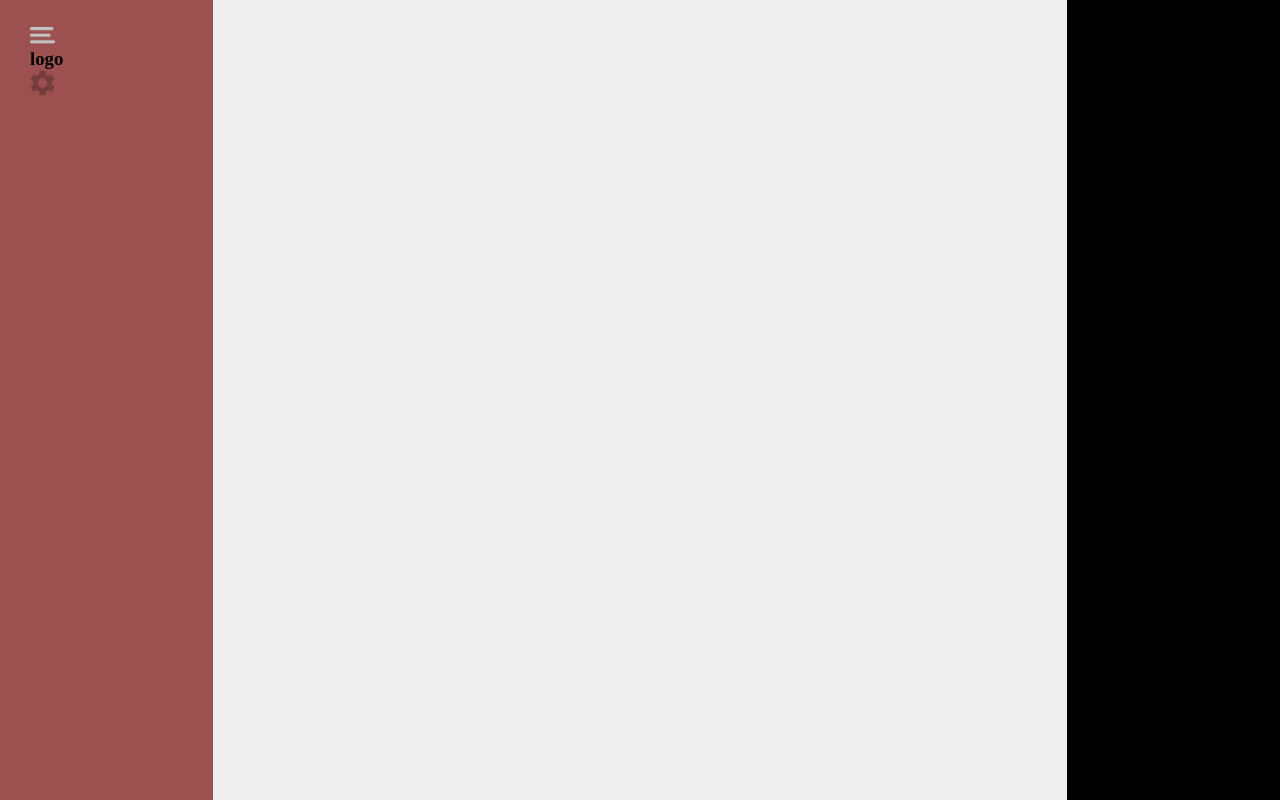
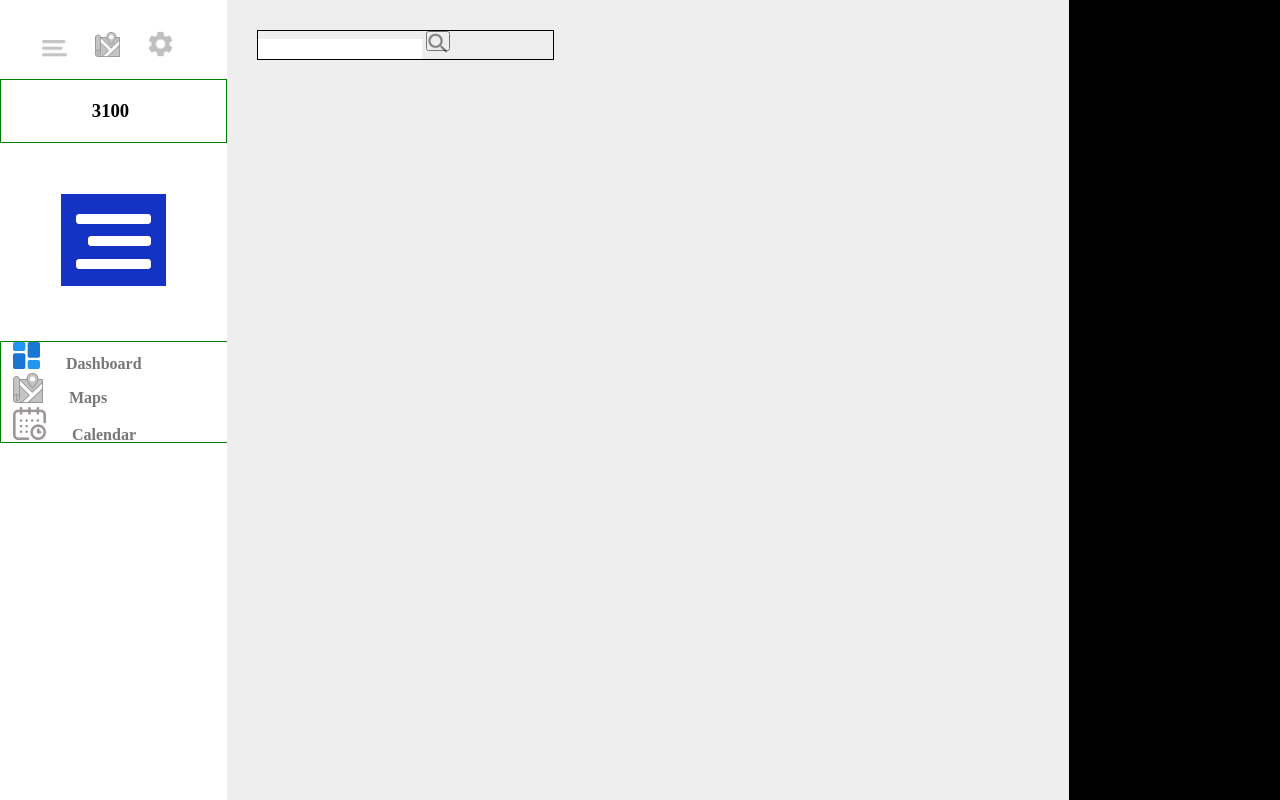
Before and after one commit to Peculiar9/Fac-Management, a plain HTML site: page index.html in a window 1280 px wide. Drawn offline with Linux system fonts and the light colour scheme.

Commit message:
The  top bar and the side nav

```diff
--- a/index.html
+++ b/index.html
@@ -12,13 +12,36 @@
               <div class="head-row">
                   <div class="bar">
                       <img src="images/menu.png" alt="">
-                      <h3>logo</h3>
+                      <img src="images/Map.png" alt="">
                       <img src="images/settings.png" alt="">
                   </div>
-                  <div class="user-profile"></div>
               </div>
+              <div class="info">
+                <h3 class="number stats"><span>3100</span></h3>
+            </div>
+              <div class="user-profile">
+                <img src="images/Group 49.png" alt="">
+            </div>
+
+            <div class="side-nav">
+                    <ul class="elements">
+                        <li><img src="images/dashboard.png" alt=""><a href="#">  Dashboard</a></li>
+                        <li><img src="images/map.png" alt=""><a href="#">  Maps</a></li>
+                        <li><img src="images/calendar.png" alt=""><a href="#">  Calendar</a></li>
+                    </ul>
+                </div>
+            </div>
           </div>
-          <div class="middle"></div>
+          <div class="middle">
+               <div id="top">
+                   <div class="search">
+                       <form action="search.php" method="get">
+                          <input type="search" name="search" id="search">
+                          <button type="submit"><img src="images/search.png" alt=""></button>
+                        </form>
+                    </div>
+               </div>
+          </div>
           <div class="right-side"></div>
         </section>
 
--- a/style.css
+++ b/style.css
@@ -11,7 +11,7 @@
     flex-basis: 25%;
     height: 100vh;
     width: 250px;
-    background-color: rgb(156, 80, 80);
+    background-color: #ffffff;
     left: 0;
     top: 0;
 }
@@ -40,7 +40,71 @@
     justify-content: space-between;
     align-items: center;
 }
+.head-row .bar{
+    width: 100%;
+    max-height: 25px;
+    justify-content: space-between;
+
+}
 .head-row img{
    width: 25px;
-
+   padding: 4px 12px;
+   height: auto;
 }
+.info
+{
+    height: auto;
+    border: 1px solid green;
+    margin: 0;
+    align-content: center;
+    padding: 20px 40%;
+}
+.user-profile{
+    border: 1px solid white;
+    margin: 50px 20px;
+    padding: 0 40px;
+    width: auto;
+    height: auto;
+}
+.side-nav{
+    height: 100px;
+    margin: 20px 0;
+    width: 100%;
+    border: 1px solid green;
+}
+.elements a{
+    text-decoration: none;
+    color: #777;
+    font-weight: bolder;
+    margin:10px;
+    justify-content: space-around   ;
+}
+.elements li:active{
+    background-color: #000;
+}
+.elements img{
+    padding: 0 12px;
+}
+.top{
+    display: flex;
+}
+.search{
+    margin: 30px;
+    /* height: auto; */
+    box-shadow: black;border: 1px solid black;
+    max-width: 35%;
+}
+.search input{
+    padding: 0;
+    height: 20px;
+    outline:none;
+    border: none;
+    box-shadow: #777;
+}
+.search button{
+    height: 20px;
+}
+.search button img{
+    height: 20px;
+    margin-left: 0;
+}
```
